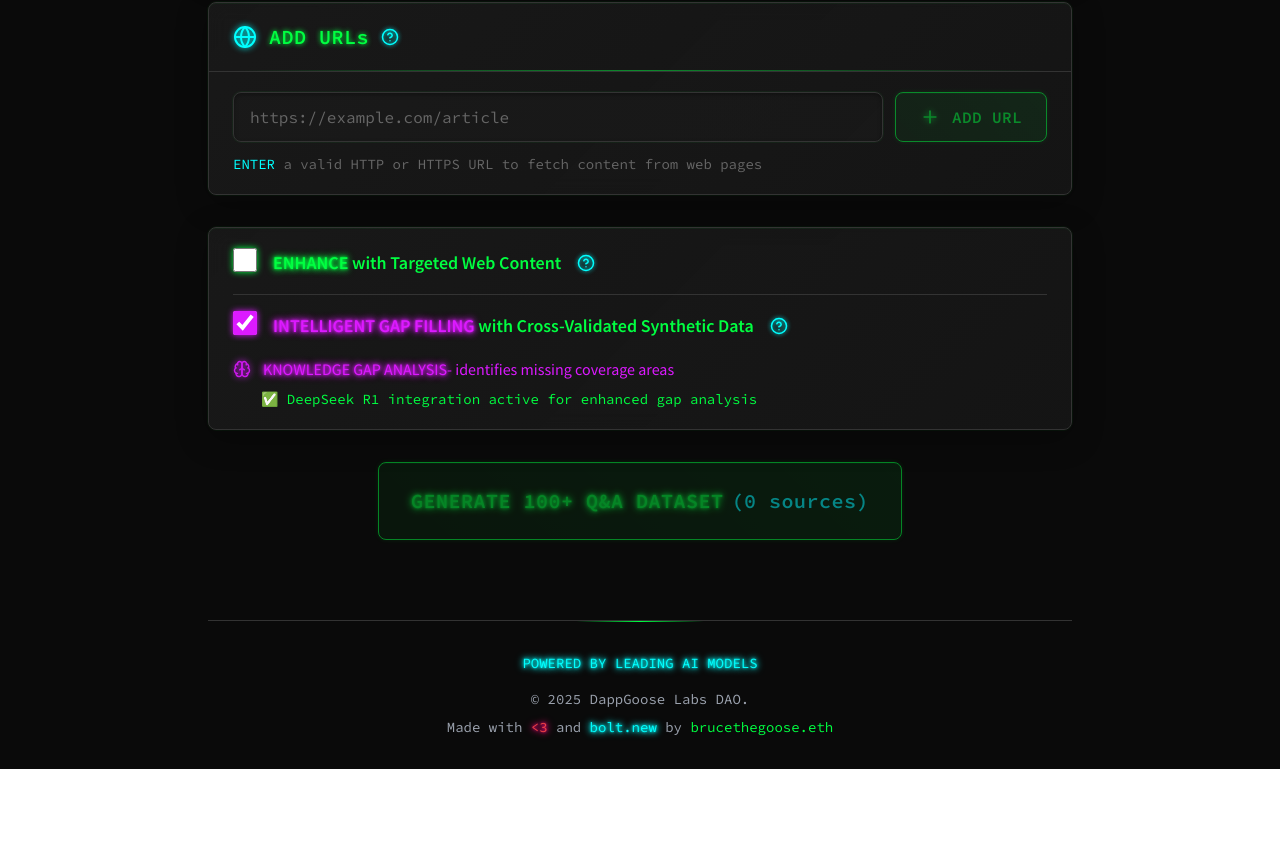
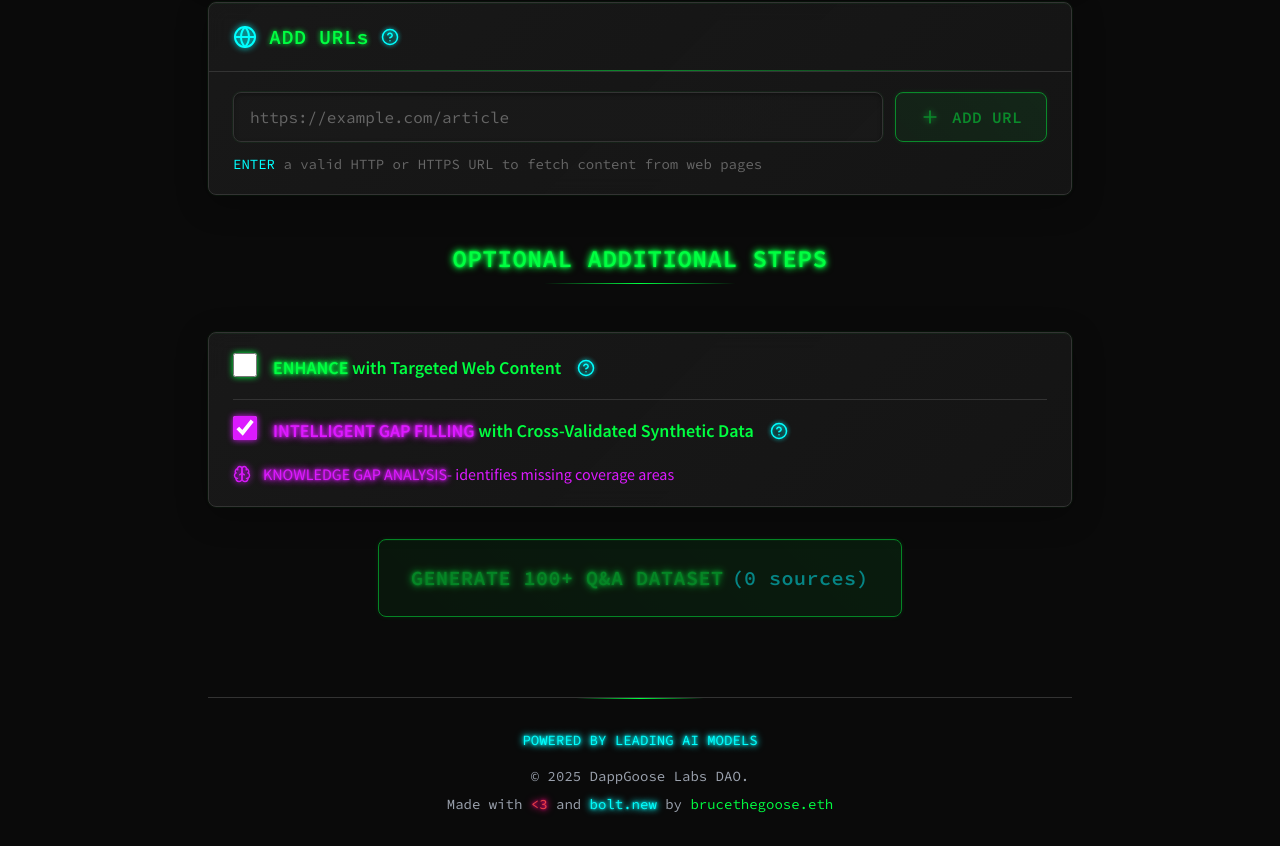
Before and after one commit to xBruceTheGoose/fine_format, a React (Vite) app: page / in a window 1280 px wide. Shown: the part 1078-1924 px from the top of the page. Before the commit the page ends 1847 px from the top, so only its background shows below. Built offline with nearby package versions, Linux system fonts and the light colour scheme.

Commit message:
Remove DeepSeek Status Text and Add Optional Steps Header

```diff
--- a/src/App.tsx
+++ b/src/App.tsx
@@ -217,6 +217,14 @@ const App: React.FC = () => {
             disabled={isProcessing}
           />
 
+          {/* Optional Additional Steps Header */}
+          <div className="text-center py-4">
+            <h3 className="text-2xl font-bold text-primary font-mono tracking-wide">
+              <span className="neon-text">OPTIONAL ADDITIONAL STEPS</span>
+            </h3>
+            <div className="mt-2 w-48 h-px bg-gradient-to-r from-transparent via-primary to-transparent mx-auto"></div>
+          </div>
+
           {/* Enhancement Options */}
           <Card className="cyber-card">
             <CardContent>
@@ -278,13 +286,9 @@ const App: React.FC = () => {
                       <Brain size={18} className="mr-3 animate-pulse" style={{
                         filter: 'drop-shadow(0 0 3px #dc1aff)'
                       }} />
-                      <span className="neon-text-secondary">KNOWLEDGE GAP ANALYSIS</span>   -    identifies missing coverage areas
+                      <span className="neon-text-secondary">KNOWLEDGE GAP ANALYSIS</span> - identifies missing coverage areas
                     </div>
-                    {isDeepSeekReady ? (
-                      <div className="text-success text-sm font-mono ml-7">
-                        ✅ DeepSeek R1 integration active for enhanced gap analysis
-                      </div>
-                    ) : (
+                    {!isDeepSeekReady && (
                       <div className="text-warning text-sm font-mono ml-7">
                         ⚠️ Limited to Gemini-only analysis (add VITE_DEEPSEEK_API_KEY for full features)
                       </div>
```
